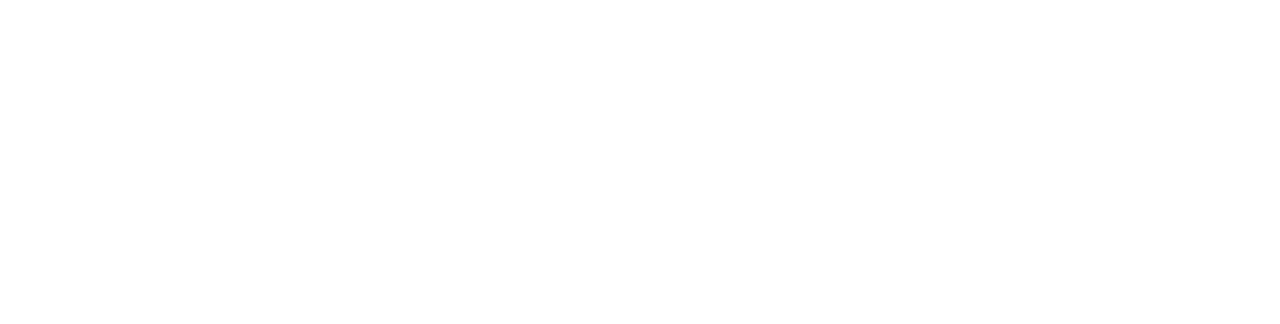
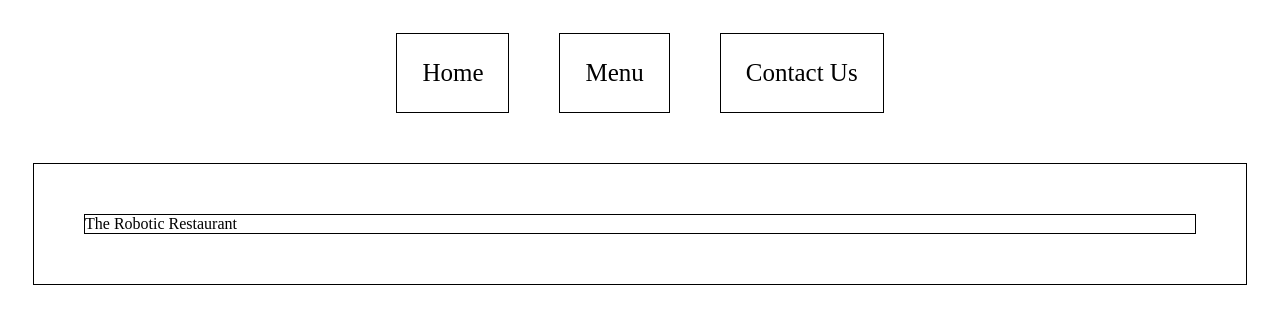
Before and after one commit to meisREAL/RestaurantPage, a website built with webpack: page dist/index.html in a window 1280 px wide. Built offline with nearby package versions, Linux system fonts and the light colour scheme.

Commit message:
nav layot

```diff
--- a/package.json
+++ b/package.json
@@ -17,6 +17,8 @@
   },
   "homepage": "https://github.com/meisREAL/RestaurantPage#readme",
   "devDependencies": {
+    "css-loader": "^6.7.1",
+    "style-loader": "^3.3.1",
     "webpack": "^5.74.0",
     "webpack-cli": "^4.10.0"
   }
--- a/src/index.js
+++ b/src/index.js
@@ -0,0 +1,6 @@
+import { menuBar } from "./navBar";
+import { mainPage } from "./landing";
+import './style.css';
+
+menuBar();
+mainPage();
--- a/src/landing.js
+++ b/src/landing.js
@@ -0,0 +1,17 @@
+function mainPage() {
+    const mainDiv = document.getElementById('content');
+
+    const mainArea = document.createElement('div');
+    mainArea.classList.add('mainArea');
+
+    const headingPlace = document.createElement('div');
+    headingPlace.classList.add('headingText');
+    headingPlace.textContent = 'The Robotic Restaurant';
+    mainArea.appendChild(headingPlace);
+
+    mainDiv.appendChild(mainArea);
+}
+
+export {
+    mainPage,
+};
--- /dev/null
+++ b/src/navBar.js
@@ -0,0 +1,27 @@
+function menuBar() {
+    const mainDiv = document.getElementById('content');
+
+    const nav = document.createElement('div');
+    nav.classList.add('navBar');
+
+    const homeBtn = document.createElement('div');
+    homeBtn.classList.add('navBtn');
+    homeBtn.textContent = 'Home';
+    nav.appendChild(homeBtn);
+
+    const menuBtn = document.createElement('div');
+    menuBtn.classList.add('navBtn');
+    menuBtn.textContent = 'Menu';
+    nav.appendChild(menuBtn);
+
+    const contactBtn = document.createElement('div');
+    contactBtn.classList.add('navBtn');
+    contactBtn.textContent = 'Contact Us';
+    nav.appendChild(contactBtn);
+
+    mainDiv.appendChild(nav);
+}
+
+export {
+    menuBar,
+}
--- /dev/null
+++ b/src/style.css
@@ -0,0 +1,29 @@
+.navBar {
+    display: flex;
+    justify-content: center;
+}
+
+.navBtn {
+    border: 1px solid black;
+    padding: 25px;
+    margin: 25px;
+    font-size: 25px;
+    transition: 0.3s;
+}
+
+.navBtn:hover {
+    background-color: blue;
+}
+
+.mainArea {
+    margin: 25px;
+    padding: 50px;
+    border: 1px solid black;
+    display: flex;
+    flex-direction: column;
+    justify-content: center;
+}
+
+.headingText {
+    border: 1px solid black;
+}
--- a/webpack.config.js
+++ b/webpack.config.js
@@ -5,5 +5,13 @@ module.exports = {
     output: {
         filename: 'main.js',
         path: path.resolve(__dirname, 'dist'),
-    }
+    },
+    module: {
+        rules: [
+            {
+                test: /\.css$/i,
+                use: ['style-loader', 'css-loader'],
+            },
+        ],
+    },
 }
```
Also changed, not shown: dist/index.html, dist/main.js, 1 other file.
